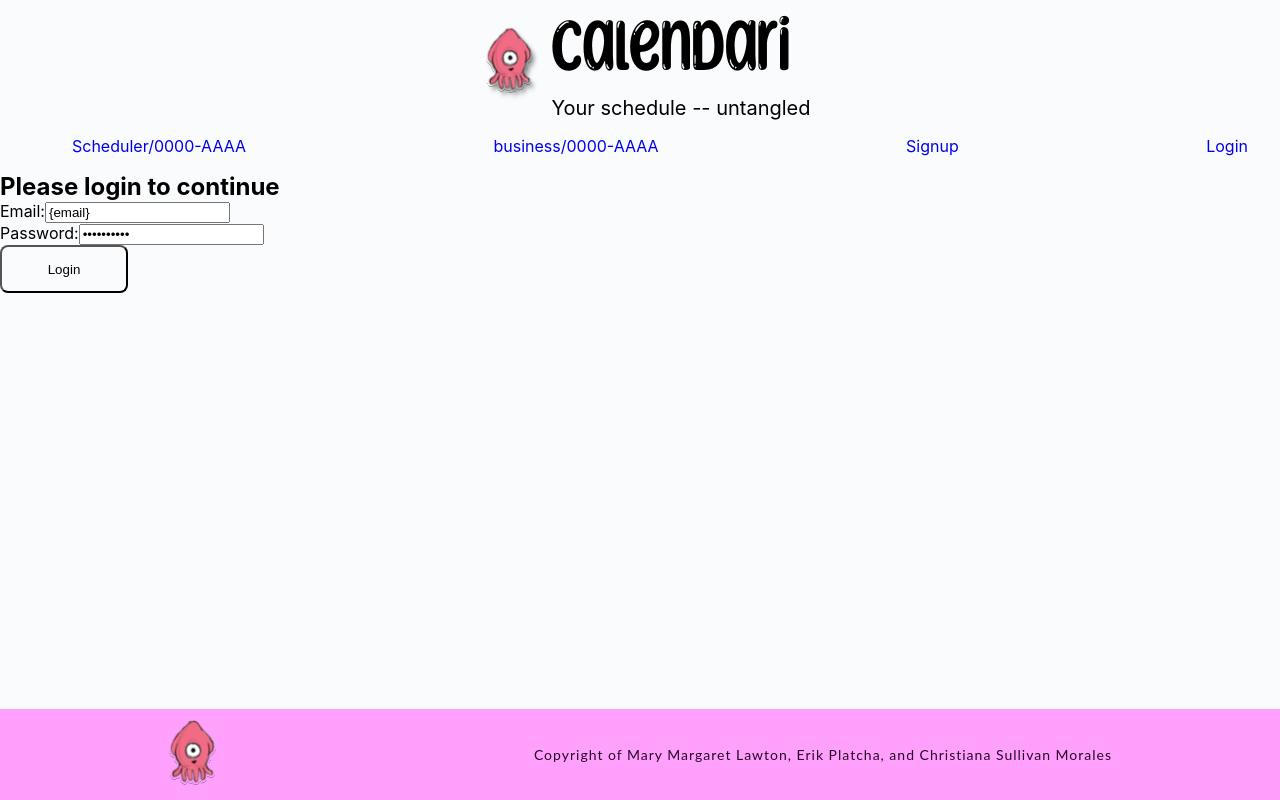
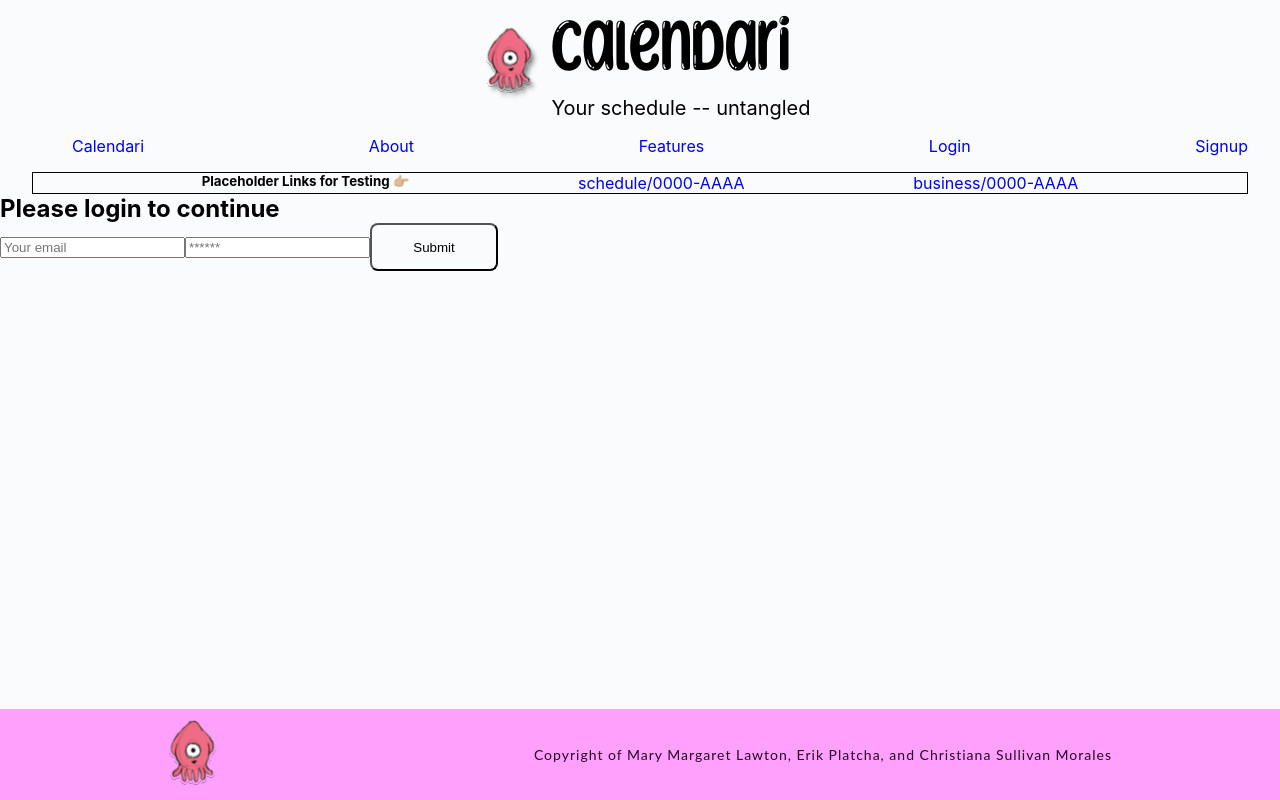
Before and after one commit to ErikPlachta/Calendari, a React (Create React App) app in the folder client/: page /Login in a window 1280 px wide. Built offline with nearby package versions, Linux system fonts and the light colour scheme.

Commit message:
Client/Navigation - Add complete awareness of login state along with udpated navigational elements to links within the homepage and placeholder urls in their own containers.

```diff
--- a/client/src/components/Nav/index.js
+++ b/client/src/components/Nav/index.js
@@ -1,15 +1,20 @@
 import React, { useEffect } from 'react';
 import {capitalizeFirstLetter} from '../../utils/helpers';
+import Auth from '../../utils/authServices';
+import { Link } from 'react-router-dom';
 
-export default function Nav(props) {
-    const { bob1 } = props;
+export default function Nav({ bob1 }) {
+
+
+    const logout = event => {
+        event.preventDefault();
+        Auth.logout();
+      };
 
     return (
         <header className="navHeader">
             <div>
-
                 <img className="brandLogo" alt="Bob" src={bob1} width="50px"></img>
-
                 <span className="brandNameSlogan">
                     <h2 className="brandName" alt="appointment scheduler">
                         Calendari
@@ -17,22 +22,39 @@ export default function Nav(props) {
                     <span>Your schedule -- untangled</span>
                 </span>
             </div>
+            {/* NAVIGATION */}
             <nav>
                 <ul>
-                    <li>
-                        <a href="/s/0000-AAAA" alt="scheduler">Scheduler/0000-AAAA</a>
-                    </li>
-                    <li>
-                        <a href="/b/0000-AAAA" alt="business">business/0000-AAAA</a>
-                    </li>
-                    <li>
-                        <a href="/signup" alt="signup">Signup</a>
-                    </li>
-                    <li>
-                        <a href="/login" alt="login">Login</a>
-                    </li>
+                    {/*TODO:: 04/11/22 #EP || Add about pages  */}
+                    {Auth.isLoggedIn()
+                        //-- If logged in, show this
+                        ? (<>
+                            <li><Link to="/business">My Business</Link></li>
+                            <li> <Link to="/business">My Scheduler</Link></li>
+                            <li><a href="/" onClick={logout}> Logout </a> </li>
+                            {/*TODO:: 04/11/22 #EP || Add Support page for if need help  */}
+                            <li>Support</li>
+                        </>)
+                        //-- If not logged in, show this
+                        : (<>
+                            <li> <a href="#whatIsThis">Calendari</a> </li>
+                            <li> <a href="#whyIsThisDifferent">About</a> </li>
+                            <li> <a href="#freeVsPremium">Features</a> </li>
+                            <li> <Link to="/login">Login</Link> </li>
+                            <li> <Link to="/signup">Signup</Link> </li>
+                        </>)
+
+                    }
+
                 </ul>
             </nav>
+
+            {/*TODO:: 04/11/22 #EP|| Remove once done testing  */}
+            <div style={{display: "flex", width: "100%", flexDirection: "row", justifyContent:"space-evenly", border: "1px solid black" }}>
+                <h5>Placeholder Links for Testing 👉🏼</h5>
+                <a href="/s/0000-AAAA" alt="scheduler">schedule/0000-AAAA</a>
+                <a href="/b/0000-AAAA" alt="business">business/0000-AAAA</a>
+            </div>
         </header>
     )
-}
+};
--- a/client/src/pages/AuthTest.js
+++ b/client/src/pages/AuthTest.js
@@ -29,6 +29,7 @@ export default function AuthTest() {
           });
           Auth.login(data.login.token);
         }
+
         catch (e) {
             //TODO:: 04/11/22 #EP || Add UI msg here instead
             console.log(`Error: ${e}`);
@@ -39,14 +40,12 @@ export default function AuthTest() {
 
     useEffect(() => {
 
-        //-- for login page, force simulating a submit
-        handleFormSubmit()
-
         console.log(Auth.isLoggedIn())
     }, []);
 
 
     if(!Auth.isLoggedIn()){
+
         return (
             <div>
                 <h2>AuthTest</h2>
--- a/client/src/pages/Login.js
+++ b/client/src/pages/Login.js
@@ -1,11 +1,51 @@
-import React from 'react'
+import React, { useState, useEffect } from 'react'
 // import {Link} from 'react-router'
 import { emailValidate } from '../utils/helpers';
 // import {capitalizeFirstLetter} from '../../utils/helpers';
 // import Signup from "../Signup";
 
+//-- JWT LOGIN AUTH LOGIC
+import Auth from "../utils/authServices"
+import { useMutation } from '@apollo/client';
+import { LOGIN_USER } from '../utils/mutations';
+
 export default function Login(props) {
-  const {} = props;
+  const {} = props; //-- placeholder maybe use?
+
+
+  //--
+  const [user, setUser] = useState("");
+  //-- When login pressed, attempt to login
+  const [login, { error }] = useMutation(LOGIN_USER);
+
+  // update state based on form input changes
+  const handleChange = (event) => {
+    const { name, value } = event.target;
+
+    setUser({
+      ...user,
+      [name]: value,
+    });
+  };
+
+  const handleFormSubmit = async (event) => {
+    //TODO:: 04/11/22 #EP || uncomment this
+    event.preventDefault();
+    try {
+      const { data } = await login({
+        variables: { ...user },
+      });
+      Auth.login(data.login.token);
+    }
+
+    catch (e) {
+        //TODO:: 04/11/22 #EP || Add UI msg here instead
+        console.log(`Error: ${e}`);
+        console.error(`${e}`);
+    }
+
+  };
+
 
   const errorPopup = (e) => {
     if (e.target.naame === 'email') {
@@ -25,24 +65,40 @@ export default function Login(props) {
   }
 
   return (
-      <section>
-          <h2 alt="please login">Please login to continue</h2>
-          <div>
-            <label htmlFor="email">Email:</label>
-            {/* <input type="text" name="email" defaultValue={email} onBlur={errorPopup}/> */}
-            <input type="text" name="email" defaultValue="{email}" onBlur={errorPopup}/>
-          </div>
-          <div>
-              <label htmlFor="password">Password:</label>
-              {/* <input type="password" name="password" defaultValue={password} onBlur={errorPopup}/> */}
-              <input type="password" name="password" defaultValue="{password}" onBlur={errorPopup}/>
-          </div>
-          <div>
-            <button type="submit">Login</button>
-          </div>
-          <div>
-            {/* <li><Link to={"/Signup"} state={{from: Login}}>Don't have an account? Please Sign up to continue</Link></li> */}
-          </div>
-      </section>
+    <section>
+        <h2 alt="please login">Please login to continue</h2>
+        <div>
+          <form onSubmit={handleFormSubmit}>
+            {/* USER EMAIL */}
+            <input
+                className="form-input"
+                placeholder="Your email"
+                name="email"
+                type="email"
+                id="email"
+                autoComplete='email'
+                value={user.email}
+                onChange={handleChange}
+            />
+
+            {/* USER PASSWORD */}
+            <input
+                className="form-input"
+                placeholder="******"
+                name="password"
+                type="password"
+                id="password"
+                autoComplete='current-password'
+                value={user.password}
+                onChange={handleChange}
+            />
+
+            {/* SUBMIT BUTTON */}
+            <button className="btn d-block w-100" type="submit">
+                Submit
+            </button>
+          </form>
+        </div>
+    </section>
   )
 }
```
